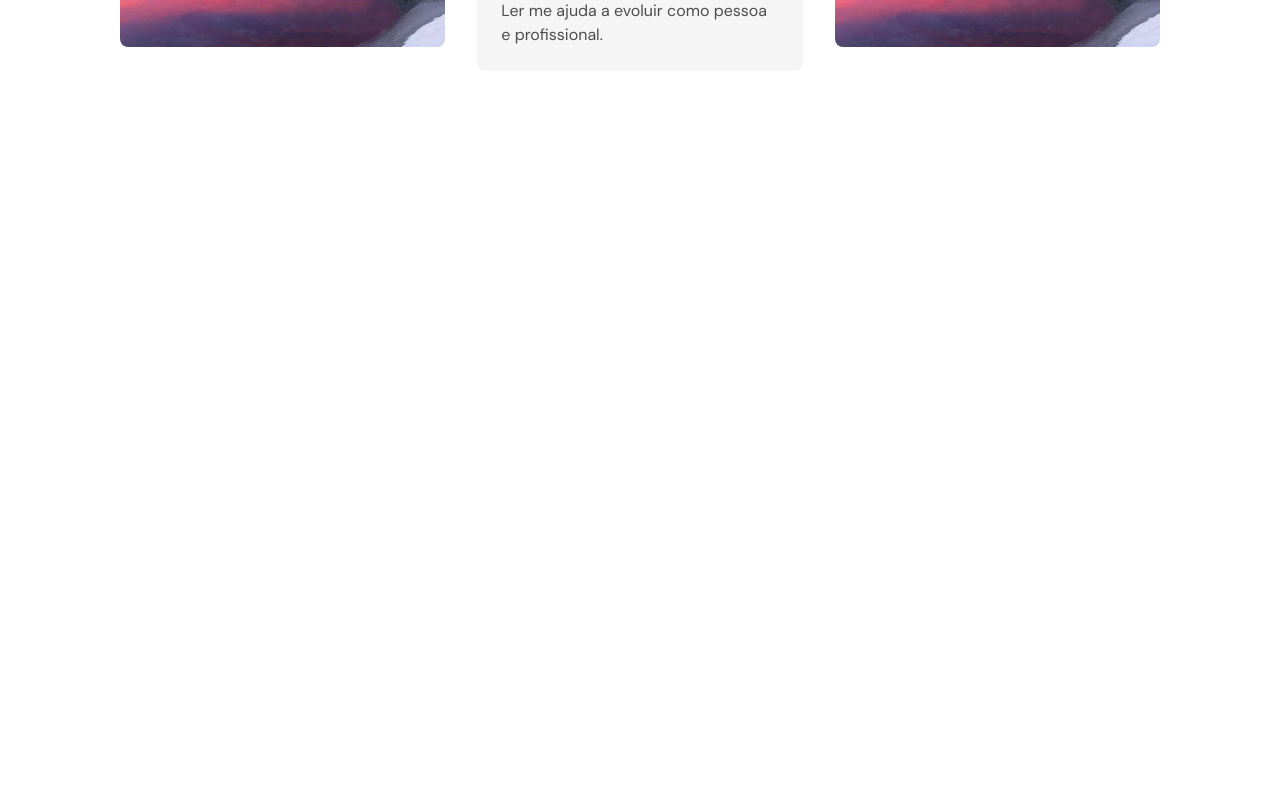
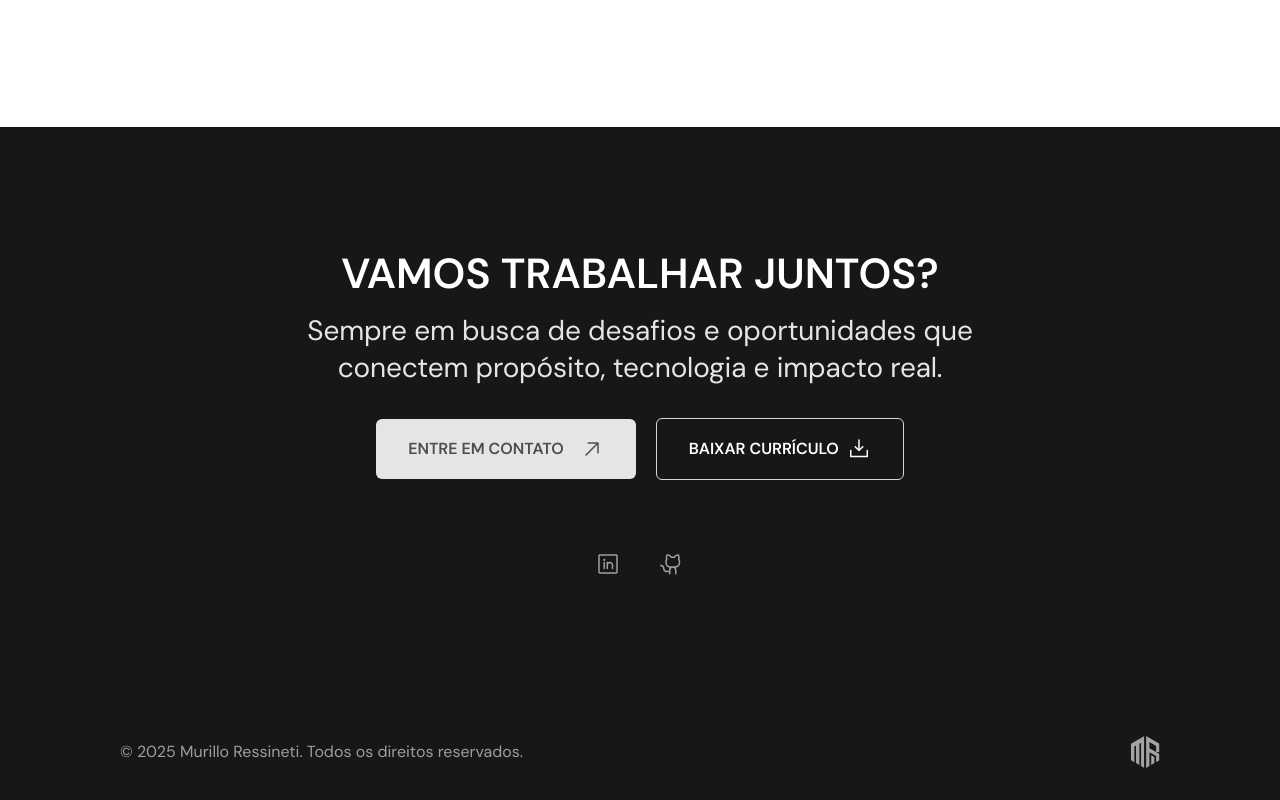
Before and after one commit to murilloressineti/my-portfolio-2.0, a React (Vite) app: page / in a window 1280 px wide. Shown: the part 6913-7713 px from the top of the page. Before the commit the page ends 7184 px from the top, so only its background shows below. Built offline with nearby package versions, Linux system fonts and the light colour scheme.

Commit message:
Creating the ctaSection and Footer components

```diff
--- a/src/App.tsx
+++ b/src/App.tsx
@@ -14,9 +14,11 @@ import { timelineSteps } from "./constants/timeline-steps";
 import { BentoGrid, BentoItem, BentoCarousel } from "./components/gallery";
 import { galleryItems } from "./constants/gallery-items";
 
+import { CTASection, Footer } from "./components/layout";
+
 export default function App() {
   return (
-    <div className="grid gap-3">
+    <div className="grid">
       {/* Text */}
       <div className="flex flex-col gap-2">
         <Text variant="hero-desktop" className="text-feedback-error">
@@ -288,6 +290,9 @@ export default function App() {
           </BentoCarousel>
         </div>
       </div>
+
+      <CTASection />
+      <Footer />
     </div>
   );
 }
--- /dev/null
+++ b/src/components/layout/ctaSection.tsx
@@ -0,0 +1,83 @@
+import { Button, Text, Icon } from "../ui";
+import ArrowUpRight from "../../assets/icons/arrow-up-right.svg?react";
+import Download from "../../assets/icons/download.svg?react";
+import LinkedinLogo from "../../assets/icons/linkedin-logo.svg?react";
+import GitHubLogo from "../../assets/icons/github-logo.svg?react";
+
+export default function CTASection() {
+  return (
+    <section className="bg-black py-30 px-6 relative overflow-hidden">
+      <div className="max-w-7xl mx-auto items-center justify-center flex flex-col text-center">
+        <div className="max-w-175">
+          <div className="flex flex-col">
+            <Text variant="h1" className="text-neutral-white uppercase mb-3">
+              Vamos trabalhar juntos?
+            </Text>
+            <Text
+              variant="body-extra-large"
+              className="text-neutral-gray-200 mb-8"
+            >
+              Sempre em busca de desafios e oportunidades que conectem
+              propósito, tecnologia e impacto real.
+            </Text>
+          </div>
+
+          {/* Buttons */}
+          <div className="flex flex-col items-center justify-center md:flex-row gap-5 mb-16">
+            <Button
+              variant="quaternary"
+              className="w-68 md:w-auto hover:bg-transparent hover:text-neutral-white hover:border hover:border-neutral-gray-300"
+            >
+              Entre em contato{" "}
+              <Icon
+                svg={ArrowUpRight}
+                animate={true}
+                className="group-hover:fill-neutral-white"
+              />
+            </Button>
+            <Button
+              variant="secondary"
+              className="w-68 md:w-auto bg-transparent text-neutral-white hover:text-text-secondary"
+            >
+              Baixar currículo
+              <Icon
+                svg={Download}
+                animate={false}
+                className="fill-neutral-white group-hover:fill-text-secondary transition-all duration-300 group-hover:translate-y-1"
+              />
+            </Button>
+          </div>
+
+          {/* Redes Sociais */}
+          <div className="flex items-center justify-center gap-6">
+            <a
+              href="#"
+              target="_blank"
+              className="group relative p-2 transition-all duration-500 ease-out hover:-translate-y-2"
+              aria-label="LinkedIn"
+            >
+              <Icon
+                svg={LinkedinLogo}
+                className="fill-neutral-gray-400 transition-all duration-300 group-hover:fill-neutral-white group-hover:drop-shadow-[0_0_10px_rgba(255,255,255,0.4)]"
+              />
+              <span className="absolute inset-0 bg-neutral-white/5 rounded-full scale-0 group-hover:scale-125 transition-transform duration-500 blur-xl" />
+            </a>
+
+            <a
+              href="#"
+              target="_blank"
+              className="group relative p-2 transition-all duration-500 ease-out hover:-translate-y-2"
+              aria-label="GitHub"
+            >
+              <Icon
+                svg={GitHubLogo}
+                className="fill-neutral-gray-400 transition-all duration-300 group-hover:fill-neutral-white group-hover:drop-shadow-[0_0_10px_rgba(255,255,255,0.4)]"
+              />
+              <span className="absolute inset-0 bg-neutral-white/5 rounded-full scale-0 group-hover:scale-125 transition-transform duration-500 blur-xl" />
+            </a>
+          </div>
+        </div>
+      </div>
+    </section>
+  );
+}
--- /dev/null
+++ b/src/components/layout/footer.tsx
@@ -0,0 +1,22 @@
+import { Text } from "../ui";
+import LogoGray from "../../assets/images/logo-symbol-gray.svg";
+
+export default function Footer() {
+  return (
+    <footer className="bg-black py-8 px-6 md:px-12 lg:px-20 xl:px-30">
+      <div className="max-w-360 mx-auto flex justify-between md:items-center items-start gap-4">
+        <Text variant="body-base" className="text-neutral-gray-400">
+          © 2025 Murillo Ressineti. Todos os direitos reservados.
+        </Text>
+
+        <div className="shrink-0">
+          <img
+            src={LogoGray}
+            alt="Logo Murillo Ressineti"
+            className=""
+          />
+        </div>
+      </div>
+    </footer>
+  );
+}
--- /dev/null
+++ b/src/components/layout/index.ts
@@ -0,0 +1,2 @@
+export { default as CTASection } from './ctaSection';
+export { default as Footer } from './footer';
--- a/src/index.css
+++ b/src/index.css
@@ -11,6 +11,7 @@
   /* Neutral Colors */
   --color-neutral-white: #FFFFFF;
   --color-neutral-black: #2D2D2D;
+  --color-black: #171717;
   --color-neutral-gray-100: #F5F5F5;
   --color-neutral-gray-200: #E5E5E5;
   --color-neutral-gray-300: #D6D6D6;
```
